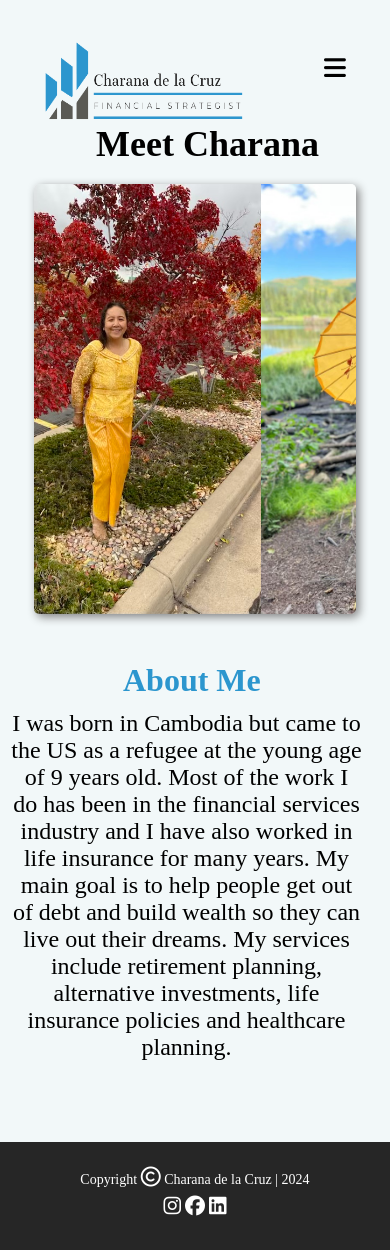
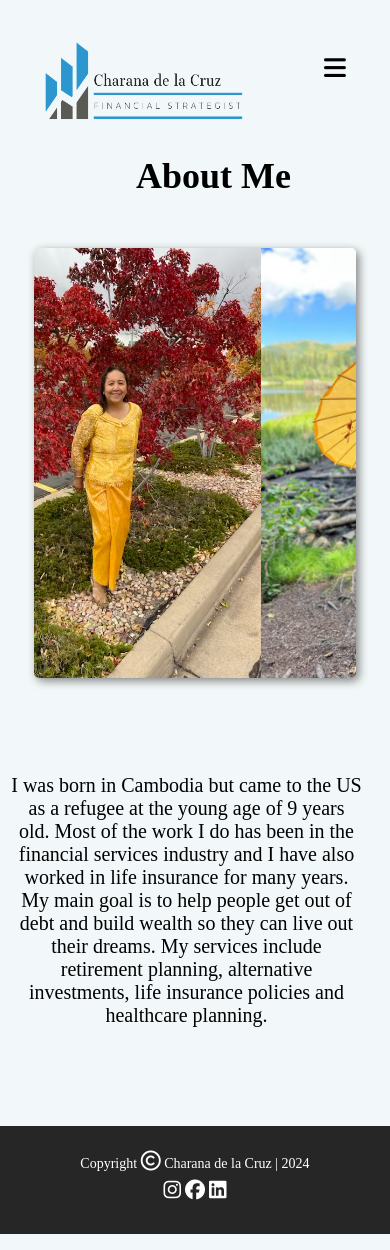
Before and after one commit to omaroaalj/client-project-money-team, a Django app: template financeWebApp/financeWebsite/templates/financeWebsite/about.html in a window 390 px wide. Run offline with Django 3.2, Linux system fonts and the light colour scheme; the template is opened without the code that fills it, so the values that code supplies are empty; some libraries are stand-ins or nearby versions.

Commit message:
updated about me page and services

```diff
--- a/financeWebApp/financeWebsite/static/financeWebsite/better-about-me.css
+++ b/financeWebApp/financeWebsite/static/financeWebsite/better-about-me.css
@@ -2,7 +2,6 @@
     margin:0;
     padding: 0;
     box-sizing: border-box;
-    font-family: "PT Sans";
 }
 
 html {
@@ -214,6 +213,7 @@
         margin-left: -10rem;
         margin-top: 3rem;
         width: 90%;
+        font-size: 1.25em;
     }
 
     .about {
@@ -301,7 +301,7 @@
     }
 
     .copyright {
-        margin-top: 30rem;
+        margin-top: 25rem;
     }
 
     .bio {
@@ -324,16 +324,21 @@
 
     h2 {
         font-size: 2em;
+        font-family: "Cantana One";
     }
 
     #text {
         position: absolute;
-        margin-left: -3rem;
-        margin-top: 1rem;
+        margin-left: -.5rem;
+        margin-top: 5rem;
     }
 
     hr {
         display: none;
+    }
+
+    .content {
+        margin-top: 7rem;
     }
 }
 
--- a/financeWebApp/financeWebsite/static/financeWebsite/childPages.css
+++ b/financeWebApp/financeWebsite/static/financeWebsite/childPages.css
@@ -224,6 +224,6 @@
         }
 
         .copyright {
-            margin-top: 1rem;
+            margin-top: -6rem;
         }
     }
--- a/financeWebApp/financeWebsite/templates/financeWebsite/about.html
+++ b/financeWebApp/financeWebsite/templates/financeWebsite/about.html
@@ -29,7 +29,7 @@
 </div>
 <div id= "meet">
         <hr width="45%;" color= 2C96CE size="5">
-        <h1 id="text">Meet Charana</h1>
+        <h1 id="text"> About Me </h1>
         <hr width="45%;" color=2C96CE size="5">
     </div>
 {#the slideshow info#}
@@ -53,7 +53,6 @@
     </div>
 
     <div class="words">
-       <h2 class = "about">About Me</h2>
         <p class = "description">I was born in Cambodia but came to the US as a refugee at the young age of 9 years old.
             Most of the work I do has been in the financial services industry and I have also worked in life insurance
             for many years. My main goal is to help people get out of debt and build wealth so they can live out their
--- a/financeWebApp/financeWebsite/templates/financeWebsite/contact.html
+++ b/financeWebApp/financeWebsite/templates/financeWebsite/contact.html
@@ -31,7 +31,7 @@
                 <h2 class = "number">Phone: 801-673-1457</h2>
             </div>
             <div class="contact-right">
-                <h2>Contact Information</h2>
+                <h2 class = "header">Contact</h2>
                 <form action="{% url 'financeWebsite:submit_contact' %}" method="post">
                     {% csrf_token %}
                     {{ form }}
```
Also changed, not shown: financeWebApp/financeWebsite/static/financeWebsite/contact.css (+23 -2 lines), financeWebApp/financeWebsite/static/financeWebsite/landing.css (+4 -4 lines), financeWebApp/financeWebsite/static/financeWebsite/services.css (+12 -0 lines).
